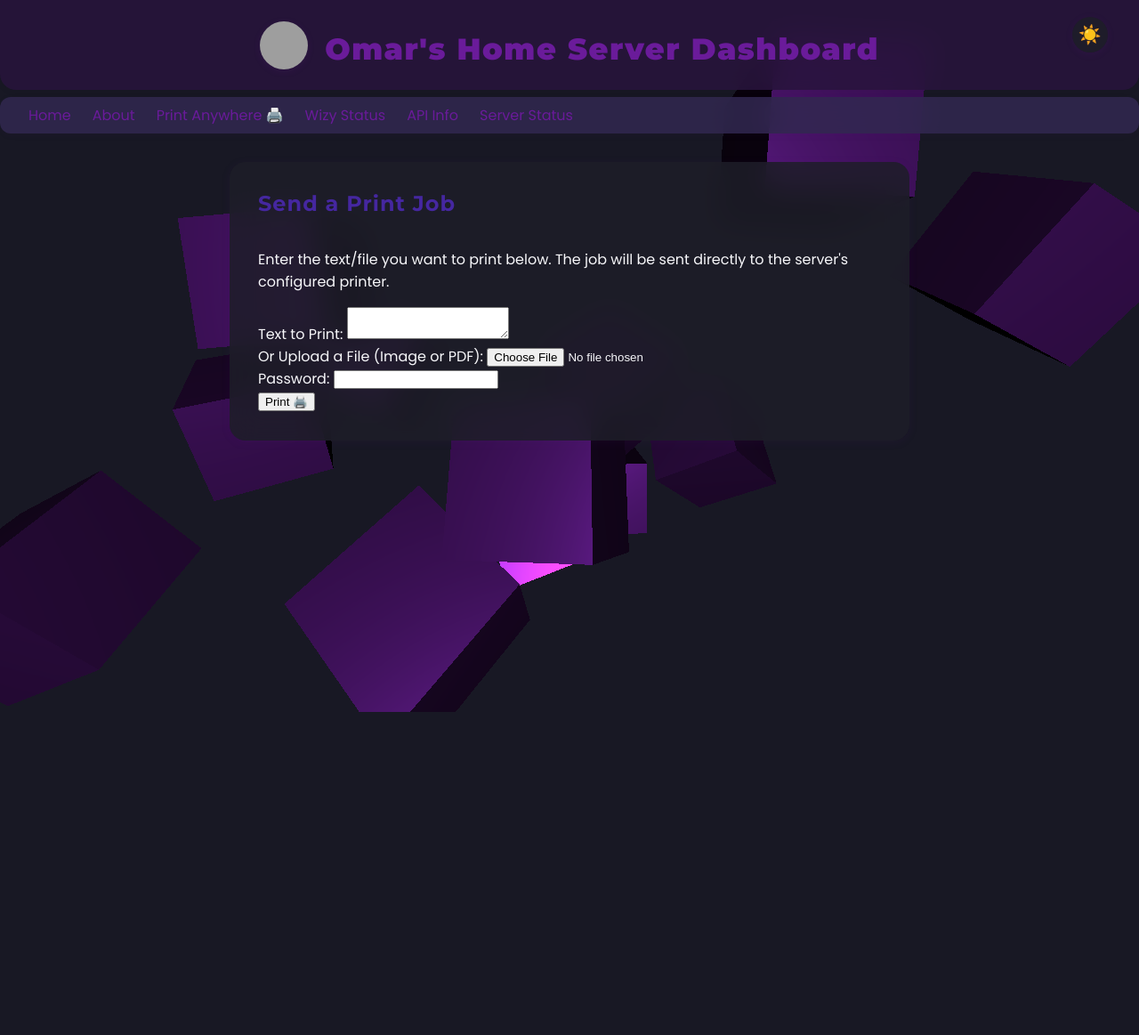
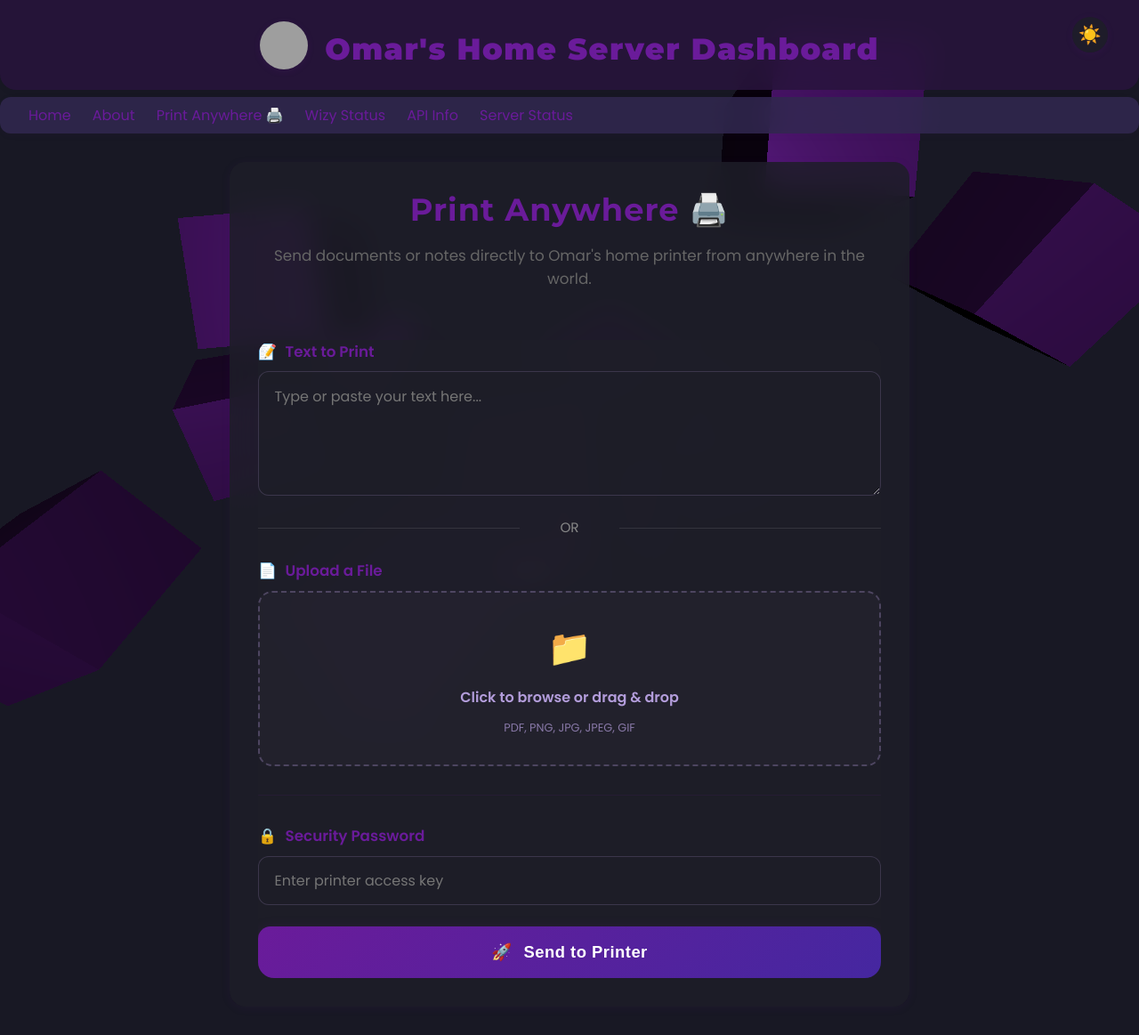
Before and after one commit to orsnaro/Home-Server-API, a Flask app: page /printer in a window 1280 px wide. Shown: the whole page at 89% size. Before the commit the page ends 800 px from the top, so only its background shows below. Run offline with Flask 3, Linux system fonts and the light colour scheme; grey boxes are pictures that could not be loaded.

Commit message:
enahnce: front end of printer page, update: about page

```diff
--- /dev/null
+++ b/board/static/css/printer.css
@@ -0,0 +1,192 @@
+.printer-container {
+    display: flex;
+    flex-direction: column;
+    gap: 1.5rem;
+    animation: fadeIn 0.8s ease-out;
+}
+
+.print-card {
+    background: var(--main-card-bg);
+    padding: 0;
+    border-radius: 18px;
+    overflow: hidden;
+}
+
+.input-group {
+    margin-bottom: 1.5rem;
+    display: flex;
+    flex-direction: column;
+    gap: 0.6rem;
+}
+
+.input-label {
+    font-weight: 600;
+    color: var(--accent);
+    display: flex;
+    align-items: center;
+    gap: 0.6rem;
+    font-size: 1.05rem;
+}
+
+.modern-input {
+    width: 100%;
+    padding: 0.9rem 1.1rem;
+    border: 1.5px solid rgba(106, 27, 154, 0.15);
+    border-radius: 12px;
+    background: rgba(255, 255, 255, 0.4);
+    color: var(--main-fg);
+    font-family: 'Poppins', sans-serif;
+    font-size: 1rem;
+    transition: all 0.3s cubic-bezier(0.4, 0, 0.2, 1);
+    box-sizing: border-box;
+}
+
+.modern-input:focus {
+    outline: none;
+    border-color: var(--accent);
+    background: rgba(255, 255, 255, 0.7);
+    box-shadow: 0 0 0 4px rgba(106, 27, 154, 0.08);
+    transform: translateY(-1px);
+}
+
+.modern-textarea {
+    min-height: 140px;
+    resize: vertical;
+}
+
+.file-upload-wrapper {
+    position: relative;
+    overflow: hidden;
+    display: inline-block;
+    width: 100%;
+}
+
+.file-upload-btn {
+    display: flex;
+    flex-direction: column;
+    align-items: center;
+    justify-content: center;
+    gap: 0.8rem;
+    padding: 2rem 1.5rem;
+    background: rgba(106, 27, 154, 0.03);
+    border: 2px dashed rgba(106, 27, 154, 0.3);
+    border-radius: 16px;
+    cursor: pointer;
+    transition: all 0.3s ease;
+    color: var(--accent);
+    text-align: center;
+}
+
+.file-upload-btn:hover {
+    background: rgba(106, 27, 154, 0.06);
+    border-color: var(--accent);
+    transform: scale(1.01);
+}
+
+.file-upload-btn i {
+    font-size: 2rem;
+}
+
+.file-name-display {
+    font-size: 0.9rem;
+    color: #666;
+    margin-top: 0.5rem;
+    font-style: italic;
+    display: none;
+}
+
+.file-upload-input {
+    position: absolute;
+    left: 0;
+    top: 0;
+    opacity: 0;
+    width: 100%;
+    height: 100%;
+    cursor: pointer;
+}
+
+.print-btn {
+    width: 100%;
+    padding: 1.1rem;
+    background: linear-gradient(135deg, var(--accent), var(--accent2));
+    color: white;
+    border: none;
+    border-radius: 14px;
+    font-size: 1.15rem;
+    font-weight: 700;
+    cursor: pointer;
+    transition: all 0.3s cubic-bezier(0.4, 0, 0.2, 1);
+    box-shadow: 0 4px 15px rgba(106, 27, 154, 0.25);
+    display: flex;
+    align-items: center;
+    justify-content: center;
+    gap: 0.8rem;
+    margin-top: 1rem;
+    letter-spacing: 0.5px;
+}
+
+.print-btn:hover {
+    transform: translateY(-3px);
+    box-shadow: 0 8px 25px rgba(106, 27, 154, 0.35);
+    filter: brightness(1.1);
+}
+
+.print-btn:active {
+    transform: translateY(-1px);
+}
+
+.divider {
+    text-align: center;
+    margin: 1.5rem 0;
+    position: relative;
+    color: #888;
+    font-size: 0.95rem;
+    font-weight: 500;
+}
+
+.divider::before, .divider::after {
+    content: "";
+    position: absolute;
+    top: 50%;
+    width: 42%;
+    height: 1px;
+    background: rgba(0,0,0,0.1);
+}
+
+.divider::before { left: 0; }
+.divider::after { right: 0; }
+
+/* Dark Mode Overrides */
+body.dark .modern-input {
+    background: rgba(30, 30, 40, 0.4);
+    border-color: rgba(179, 157, 219, 0.2);
+}
+
+body.dark .modern-input:focus {
+    background: rgba(30, 30, 40, 0.6);
+    border-color: #b39ddb;
+}
+
+body.dark .file-upload-btn {
+    background: rgba(179, 157, 219, 0.03);
+    border-color: rgba(179, 157, 219, 0.3);
+    color: #b39ddb;
+}
+
+body.dark .file-upload-btn:hover {
+    background: rgba(179, 157, 219, 0.08);
+    border-color: #b39ddb;
+}
+
+body.dark .divider::before, body.dark .divider::after {
+    background: rgba(255,255,255,0.1);
+}
+
+body.dark .file-name-display {
+    color: #aaa;
+}
+
+@keyframes fadeIn {
+    from { opacity: 0; transform: translateY(10px); }
+    to { opacity: 1; transform: translateY(0); }
+}
--- a/board/templates/pages/printer.html
+++ b/board/templates/pages/printer.html
@@ -1,27 +1,70 @@
 {% extends "base.html" %}
 
-{% block title %}Send Print Job{% endblock %}
+{% block title %}Print Anywhere 🖨️{% endblock %}
 
 {% block content %}
-<div class="container mt-4">
-    <h2 class="mb-3">Send a Print Job</h2>
-    <p>Enter the text/file you want to print below. The job will be sent directly to the server's configured printer.</p>
+<link rel="stylesheet" href="{{ url_for('static', filename='static/css/printer.css') }}">
 
-    <form action="/printer" method="post" enctype="multipart/form-data">
-        <div class="mb-3">
-            <label for="text_to_print" class="form-label">Text to Print:</label>
-            <textarea class="form-control" id="text_to_print" name="text_to_print"></textarea>
-        </div>
-        <div class="mb-3">
-            <label for="file_to_print" class="form-label">Or Upload a File (Image or PDF):</label>
-            <input class="form-control" type="file" id="file_to_print" name="file_to_print">
-        </div>
+<div class="printer-container">
+    <div class="center">
+        <h2 style="color:#6a1b9a;font-size:2.2rem;margin-bottom:0.5rem;animation: fadeUp 0.8s ease-out;">Print Anywhere 🖨️</h2>
+        <p style="color:#666;font-size:1.05rem;margin-bottom:2rem;animation: fadeUp 1s ease-out;">Send documents or notes directly to Omar's home printer from anywhere in the world.</p>
+    </div>
 
-        <div class="mb-3">
-            <label for="password" class="form-label">Password:</label>
-            <input type="password" class="form-control" id="password" name="password" required>
-        </div>
-        <button type="submit" class="btn btn-primary">Print 🖨️</button>
-    </form>
+    <div class="print-card" style="animation: fadeUp 1.2s ease-out;">
+        <form action="/printer" method="post" enctype="multipart/form-data">
+            <div class="input-group">
+                <label for="text_to_print" class="input-label">
+                    <span>📝</span> Text to Print
+                </label>
+                <textarea class="modern-input modern-textarea" id="text_to_print" name="text_to_print" placeholder="Type or paste your text here..."></textarea>
+            </div>
+
+            <div class="divider">OR</div>
+
+            <div class="input-group">
+                <label class="input-label">
+                    <span>📄</span> Upload a File
+                </label>
+                <div class="file-upload-wrapper">
+                    <div class="file-upload-btn">
+                        <span style="font-size: 2.5rem;">📁</span>
+                        <span style="font-weight: 600;">Click to browse or drag & drop</span>
+                        <span style="font-size: 0.8rem; opacity: 0.7;">PDF, PNG, JPG, JPEG, GIF</span>
+                        <div id="file-name" class="file-name-display"></div>
+                    </div>
+                    <input type="file" id="file_to_print" name="file_to_print" class="file-upload-input" onchange="updateFileName(this)">
+                </div>
+            </div>
+
+            <div style="margin: 2rem 0; height: 1.5px; background: rgba(106, 27, 154, 0.1); border-radius: 1px;"></div>
+
+            <div class="input-group">
+                <label for="password" class="input-label">
+                    <span>🔒</span> Security Password
+                </label>
+                <input type="password" class="modern-input" id="password" name="password" placeholder="Enter printer access key" required>
+            </div>
+
+            <button type="submit" class="print-btn">
+                <span>🚀</span> Send to Printer
+            </button>
+        </form>
+    </div>
 </div>
+
+<script>
+function updateFileName(input) {
+    const display = document.getElementById('file-name');
+    if (input.files && input.files.length > 0) {
+        display.textContent = "Selected file: " + input.files[0].name;
+        display.style.display = 'block';
+        display.style.marginTop = '10px';
+        display.style.fontWeight = '500';
+        display.style.color = 'var(--accent2)';
+    } else {
+        display.style.display = 'none';
+    }
+}
+</script>
 {% endblock %}
```
Also changed, not shown: board/templates/pages/about.html (+33 -42 lines).
